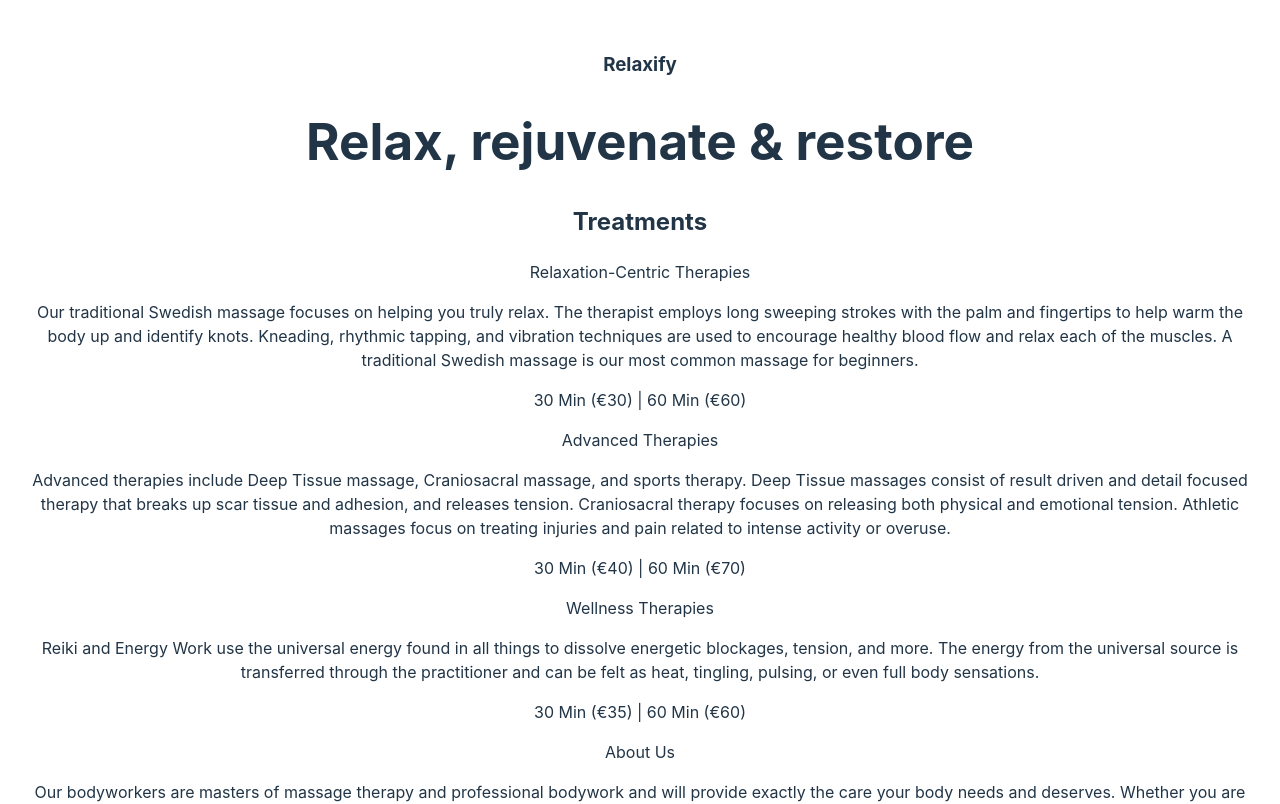
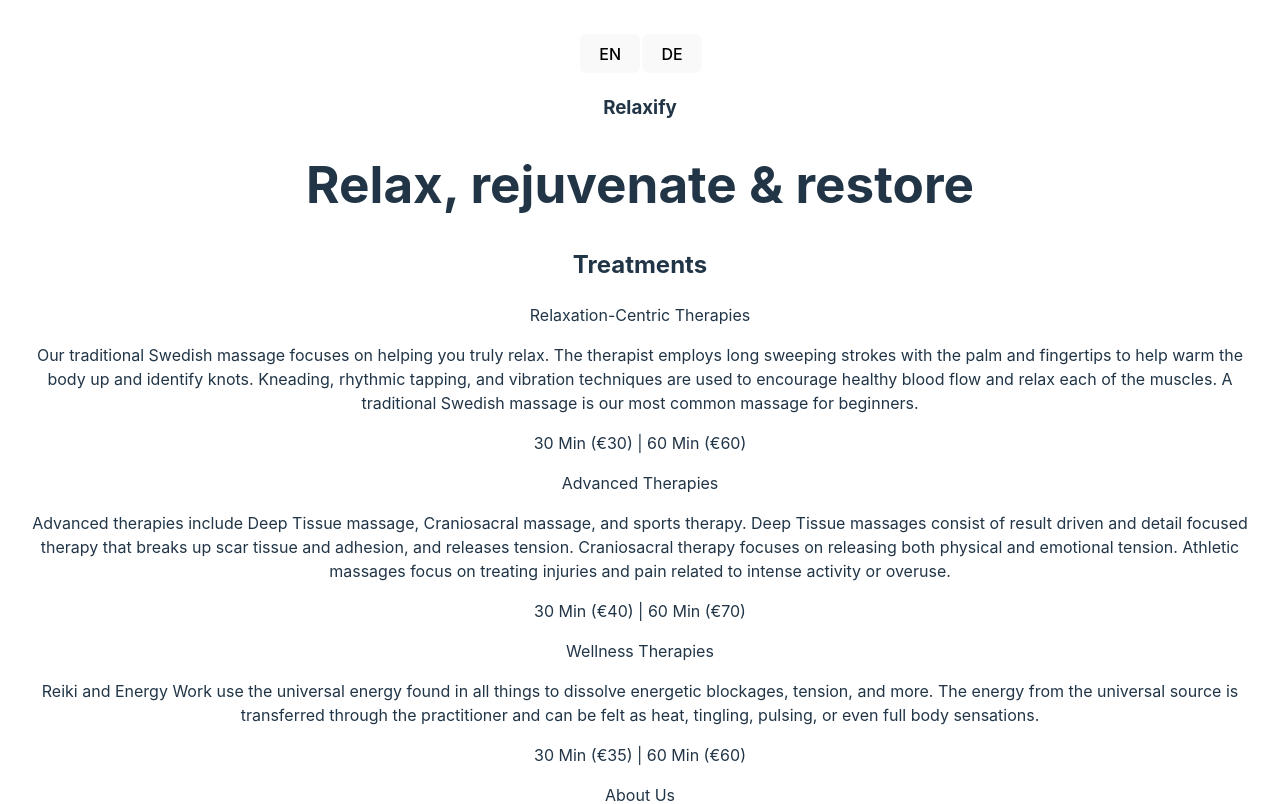
Before and after one commit to SeresBeata/massage-website, a React (Vite) app: page / in a window 1280 px wide. Shown: the top 804 px of the page. Built offline with nearby package versions, Linux system fonts and the light colour scheme; no server answers.

Commit message:
Use local storage for language preference
Create state variables, style for active languages and buttons to set language preference.

```diff
--- a/src/App.jsx
+++ b/src/App.jsx
@@ -14,7 +14,14 @@ const App = () => {
 
   const [videos, setVideos] = useState([])
 
-  const [lang, setLang] = useState(en)
+  const storedLanguage = localStorage.getItem('language')
+  const [lang, setLang] = useState(storedLanguage === 'de' ? de : en)
+  const [activeLang, setActiveLang] = useState(
+    storedLanguage === 'de' ? 'de' : 'en'
+  )
+  let activeLangStyle = { border: 'white 2px solid' }
+  let inactiveLangStyle = { border: 'none' }
+
   useEffect(() => {
     if (images.length === 0) {
       getImages()
@@ -138,6 +145,27 @@ const App = () => {
 
   return (
     <>
+      <button
+        onClick={() => {
+          setLang(en)
+          setActiveLang('en')
+          localStorage.setItem('language', 'en')
+        }}
+        style={activeLang === 'en' ? activeLangStyle : inactiveLangStyle}
+      >
+        EN
+      </button>
+      <button
+        onClick={() => {
+          setLang(de)
+          setActiveLang('de')
+          localStorage.setItem('language', 'de')
+        }}
+        style={activeLang === 'de' ? activeLangStyle : inactiveLangStyle}
+      >
+        DE
+      </button>
+
       <h3>{lang.title}</h3>
 
       <h1>{lang.subtitle}</h1>
```
